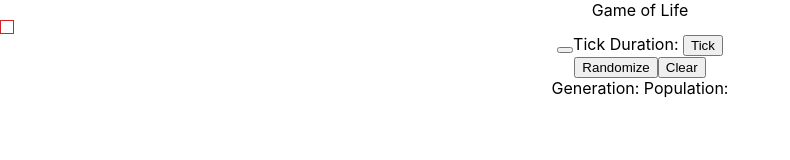
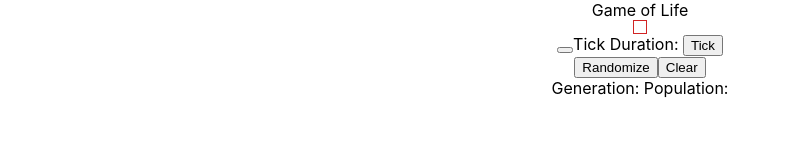
Before and after one commit to gmgower/GameOfLife, a React (Create React App) app: page / in a window 1280 px wide. Shown: the top 160 px of the page, without its empty margins (0-790 px from the left). Built offline with nearby package versions, Linux system fonts and the light colour scheme.

Commit message:
Create Row component & styles.

```diff
--- a/src/App.js
+++ b/src/App.js
@@ -2,7 +2,7 @@ import React from 'react';
 // s7 import connect
 import {connect} from 'react-redux';
 import './App.css';
-import Cell from './components/Cell'
+import Row from './components/Row/Row';
 
 
 function App() {
@@ -12,7 +12,7 @@ function App() {
   return (
     <div className='App'>
       <header>Game of Life</header>
-        <Cell />
+        <Row />
       <div className='controls'>
         <button></button>
         <label htmlFor="">
--- /dev/null
+++ b/src/components/Row/Row.css
@@ -0,0 +1,5 @@
+.Row{
+    display: flex;
+    flex-direction: row;
+    justify-content: center;
+}
--- /dev/null
+++ b/src/components/Row/Row.js
@@ -0,0 +1,13 @@
+import React from 'react';
+import Cell from '../Cell/Cell';
+import './Row.css';
+
+class Row extends React.Component {
+    render = () => {
+        return <div className='Row'>
+            <Cell />
+        </div>
+    }
+}
+
+export default Row;
```
Also changed, not shown: src/components/Cell/Cell.css (renamed from src/components/Cell.css), src/components/Cell/Cell.js (renamed from src/components/Cell.js).
